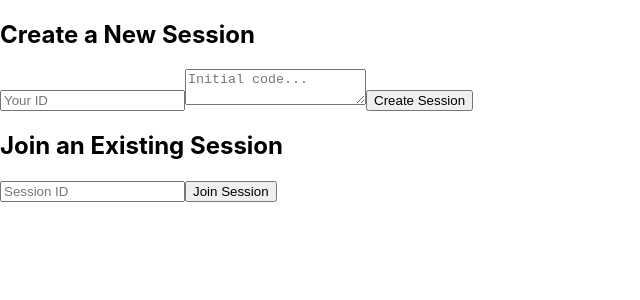
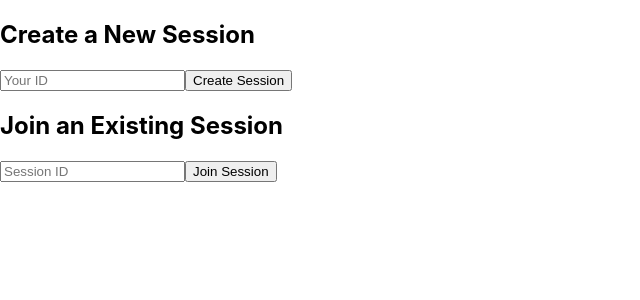
Before and after one commit to ViktorijaJova/Client-Real-time-collab-playground-for-code, a React (Create React App) app: page / in a window 1280 px wide. Shown: the top 300 px of the page, without its empty margins (0-640 px from the left). Built offline with nearby package versions, Linux system fonts and the light colour scheme; no server answers.

Commit message:
now it shows

```diff
--- a/src/App.tsx
+++ b/src/App.tsx
@@ -5,7 +5,6 @@ import { io } from 'socket.io-client';
 import CreateSession from './components/CreateSession';
 import JoinSession from './components/JoinSession';
 
-// const socket = io('https://obscure-retreat-63973-92abc2c62e6e.herokuapp.com'); // Production URL
 const socket = io('http://localhost:4000'); // Local URL
 
 const App: React.FC = () => {
@@ -15,6 +14,7 @@ const App: React.FC = () => {
     useEffect(() => {
         // Listen for code changes from other users
         socket.on('codeChange', (newCode: string) => {
+            console.log('Received codeChange:', newCode);
             setCode(newCode);
         });
 
@@ -26,18 +26,19 @@ const App: React.FC = () => {
     const handleCodeChange = (newValue: string | undefined) => {
         if (newValue) {
             setCode(newValue);
-            socket.emit('codeChange', newValue); // Emit the code change
+            socket.emit('codeChange', { sessionId, code: newValue }); // Emit the code change
         }
     };
 
     const handleSessionCreated = (id: string) => {
         setSessionId(id);
+        socket.emit('joinSession', id); // Join the session upon creation
     };
 
     const handleSessionJoined = (id: string, initialCode: string) => {
         setSessionId(id);
         setCode(initialCode);
-        socket.emit('codeChange', initialCode); // Emit initial code when joining
+        socket.emit('joinSession', id); // Join the session upon joining
     };
 
     return (
--- a/src/components/CreateSession.tsx
+++ b/src/components/CreateSession.tsx
@@ -1,4 +1,3 @@
-// src/components/CreateSession.tsx
 import React, { useState } from 'react';
 import axios from 'axios';
 
@@ -8,13 +7,14 @@ interface CreateSessionProps {
 
 const CreateSession: React.FC<CreateSessionProps> = ({ onSessionCreated }) => {
     const [creatorId, setCreatorId] = useState('');
-    const [code, setCode] = useState('');
 
     const handleCreateSession = async () => {
         try {
+            // Set initial code to "// Hello World"
+            const initialCode = '// Hello World';
             const response = await axios.post('http://localhost:4000/api/sessions', {
                 creatorId,
-                code,
+                code: initialCode, // Use the hardcoded initial code
             });
             console.log('Session created:', response.data);
             onSessionCreated(response.data.id); // Call the parent function to update the session ID
@@ -32,11 +32,6 @@ const CreateSession: React.FC<CreateSessionProps> = ({ onSessionCreated }) => {
                 value={creatorId}
                 onChange={(e) => setCreatorId(e.target.value)}
             />
-            <textarea
-                placeholder="Initial code..."
-                value={code}
-                onChange={(e) => setCode(e.target.value)}
-            />
             <button onClick={handleCreateSession}>Create Session</button>
         </div>
     );
--- a/src/utils/api.ts
+++ b/src/utils/api.ts
@@ -2,8 +2,7 @@
 import axios from 'axios';
 
 // Use the local URL if it is available, otherwise fall back to the production URL
-//const API_BASE_URL = 'https://obscure-retreat-63973-92abc2c62e6e.herokuapp.com/api';
-const API_BASE_URL = 'http://localhost:4000/api';
+const API_BASE_URL = 'http://localhost:4000/api'; // Change as needed for production
 
 // Function to create a new session
 export const createSession = async ({ creatorId, code }: { creatorId: string; code: string }) => {
```
